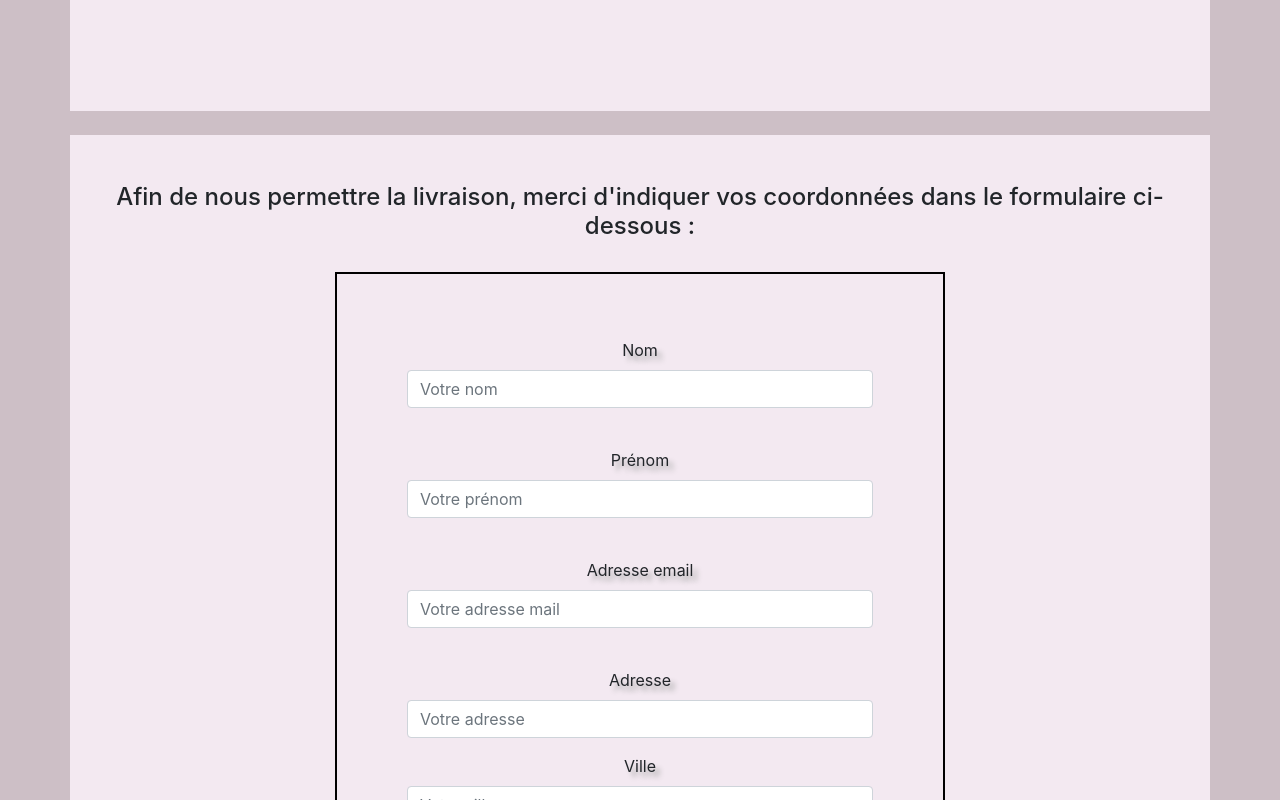
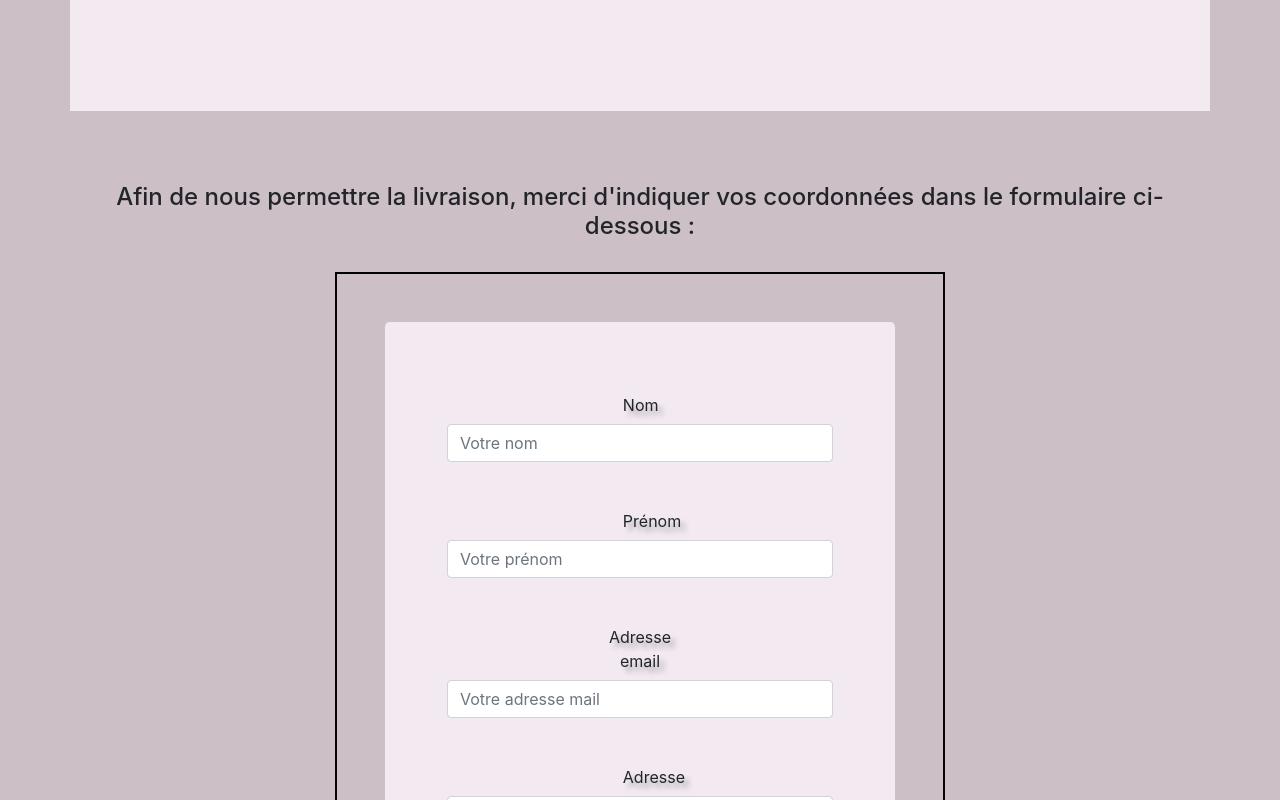
Before and after one commit to C-SAGA/PROJET5, a website: page panier.html in a window 1280 px wide. Shown: the part 560-1360 px from the top of the page. Drawn offline with nearby package versions, Linux system fonts and the light colour scheme.

Commit message:
peaufinage

```diff
--- a/panier.html
+++ b/panier.html
@@ -76,42 +76,43 @@
                 </div>
         </div>
     </section>
-    <section class="container cart-page pb-4" data-affix-spy data-checkout>
+    <div class="container cart-page pb-4" data-affix-spy data-checkout>
         <div class="pt-4 mt-4">
         <br><h4>Afin de nous permettre la livraison, merci d'indiquer vos coordonnées dans le formulaire ci-dessous :</h4><br>
         </div>
         <div  id="formulaire">
-            <div class="jumbotron mx-2 shadow-md-dark">
+            <div class="jumbotron mx-5 my-5 shadow-md-dark">
                 <div class="col-md-12">
                     <form id="registerForm" method="post" class="col-md-12">
 
                         <div class="form-group">
-                            <label for="name" id="nomUtilisateur">
+                            <label for="name" class="col-sm-2 col-form-label" id="nomUtilisateur">
                             Nom
                             </label>
+                            <div class="col-sm-8"></div>
                             <input type="text" id="name" placeholder="Votre nom"  class="form-control" required><br>
                             <span id="erreur"></span>
                             <div class="help-block"></div>
                         </div>
 
                         <div class="form-group">
-                            <label for="name">
+                            <label for="name" class="col-sm-2 col-form-label">
                             Prénom
                             </label>
-                            <input type="text" id="prenom" placeholder="Votre prénom" class="form-control" required><br>
+                            <input type="text" id="prenom"  placeholder="Votre prénom" class="form-control" required><br>
                             <div class="help-block"></div>
                         </div>
 
                         <div class="form-group">
-                            <label for="email">
+                            <label for="email" class="col-sm-4     col-form-label">
                             Adresse email
                             </label>
-                            <input id="email" class="form-control" placeholder="Votre adresse mail" type="email" required><br>
+                            <input id="email" class="form-control"  placeholder="Votre adresse mail" type="email" required><br>
                             <div class="help-block"></div>
                         </div>
 
                         <div class="form-group">
-                        <label for="adresse">
+                        <label for="adresse" class="col-sm-2 col-form-label">
                         Adresse
                         </label>
                         <input class="form-control" type="text" placeholder="Votre adresse" required="" id="adresse">
@@ -119,7 +120,7 @@
                         </div>
 
                         <div class="form-group">
-                        <label for="ville">
+                        <label for="ville" class="col-sm-2 col-form-label">
                         Ville
                         </label>
                         <input class="form-control" type="text" placeholder="Votre ville" required="" id="ville"><br>
@@ -133,7 +134,7 @@
                 </div>
             </div>
         </div>
-    </section>
+    </div>
 </main>
 
    <!-- * FOOTER -->
```
Also changed, not shown: catalogue.html (+0 -1 lines), catalogue.js (+4 -4 lines), confirmation.html (+5 -3 lines), style.css (+4 -9 lines).
